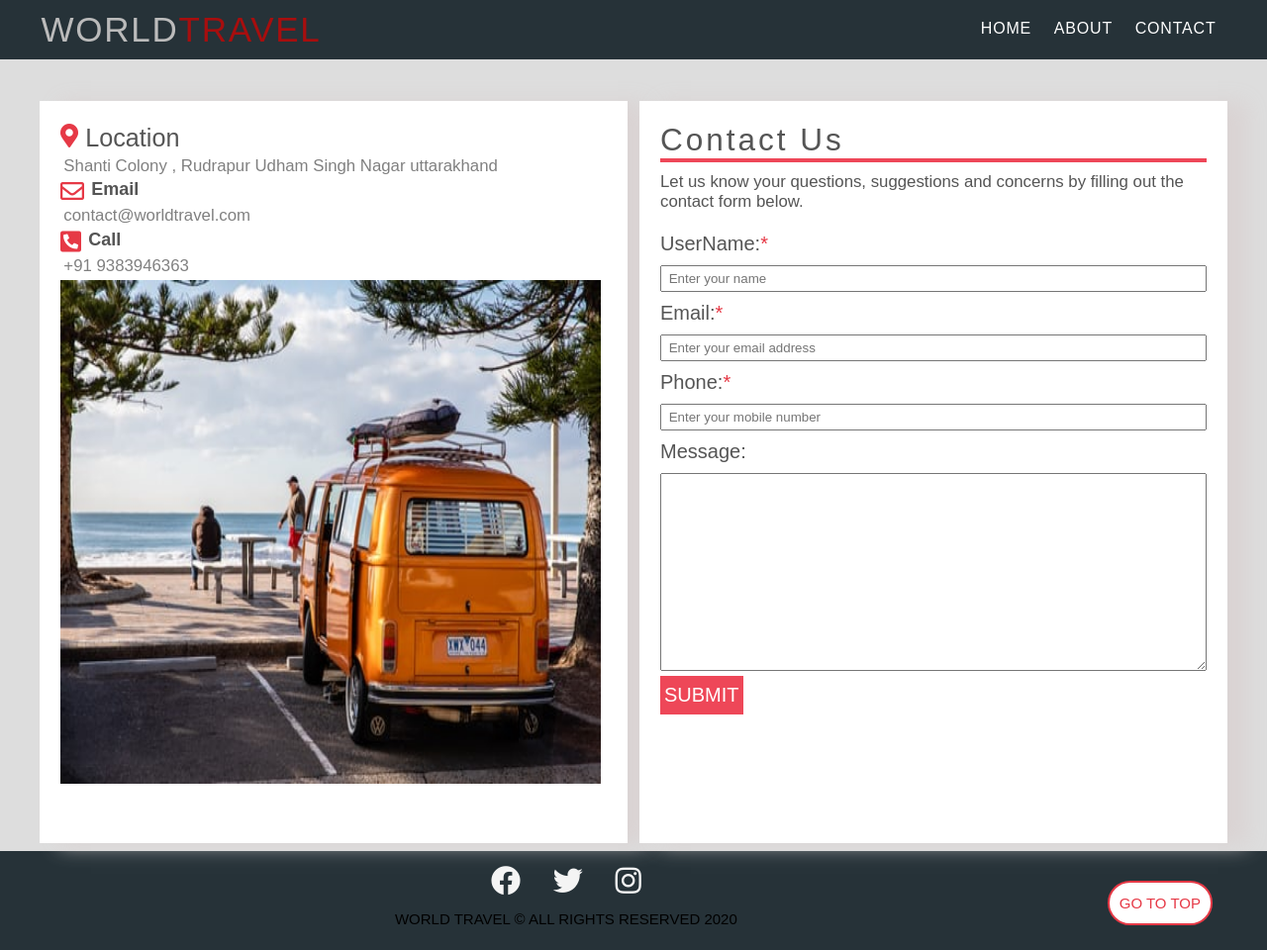
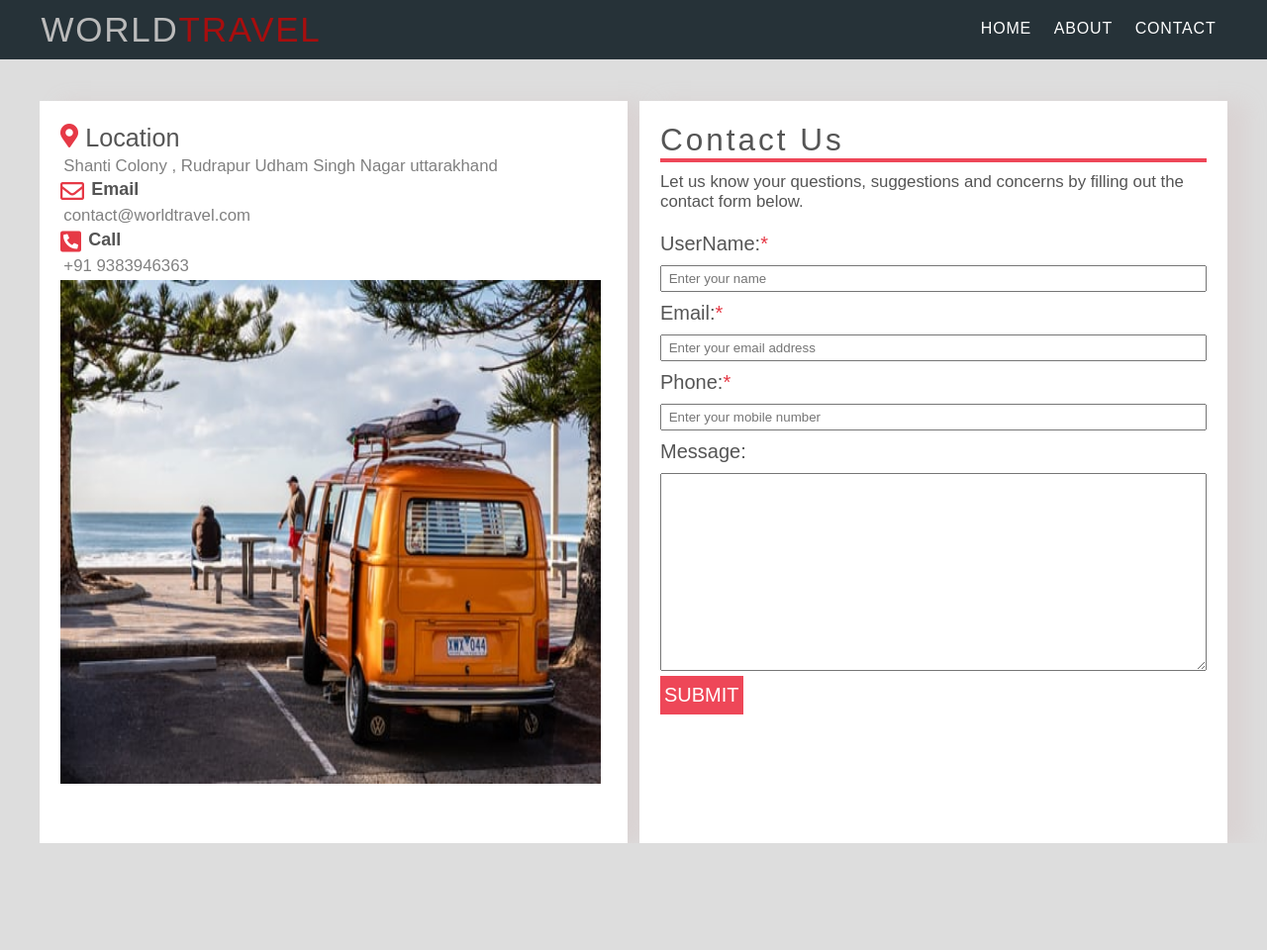
Before and after one commit to Atulhackit/worldtravel, a plain HTML site: page contact.html in a window 1280 px wide. Shown: the whole page at 99% size. After the commit the page ends 852 px from the top, so only its background shows below. Drawn offline with Linux system fonts and the light colour scheme.

Commit message:
Update contact.html

```diff
--- a/contact.html
+++ b/contact.html
@@ -71,18 +71,6 @@
             </div>
         </div>
     </div>
-    <div class="footer">
-        <footer class="footer-section">
-            <div class="container">
-                <div class="social-media-links">
-                    <i class="fab fa-facebook text-light fa-3x"></i>
-                    <i class="fab fa-twitter text-light fa-3x"></i>
-                    <i class="fab fa-instagram text-light fa-3x"></i>
-                    <a href="#top" class="top bg-heading text-red btn btn-primary" >Go to top</a>
-                </div>
-            <p class="md-heading">world travel &copy; all rights reserved 2020</p>
-            </div>
-         </footer>
-    </div>
+
 </body>
 </html>
```
